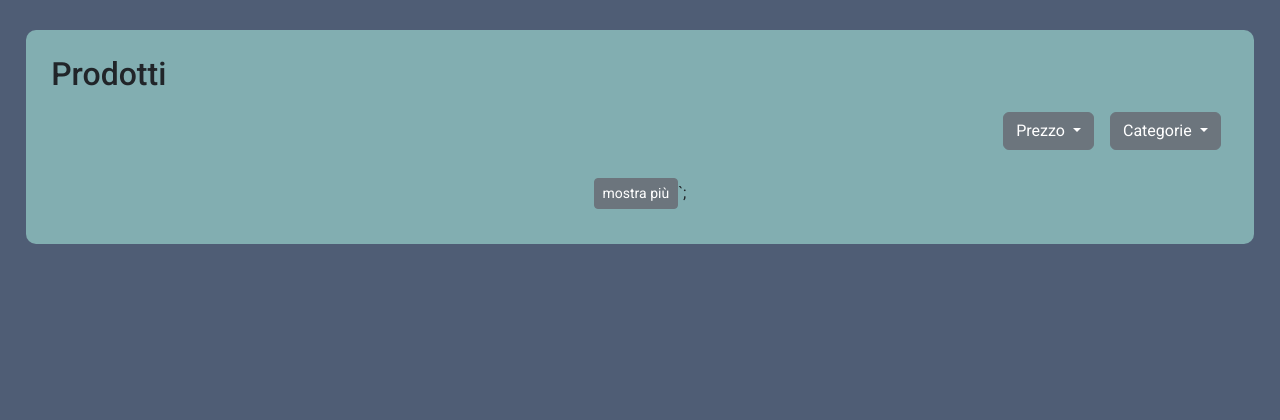
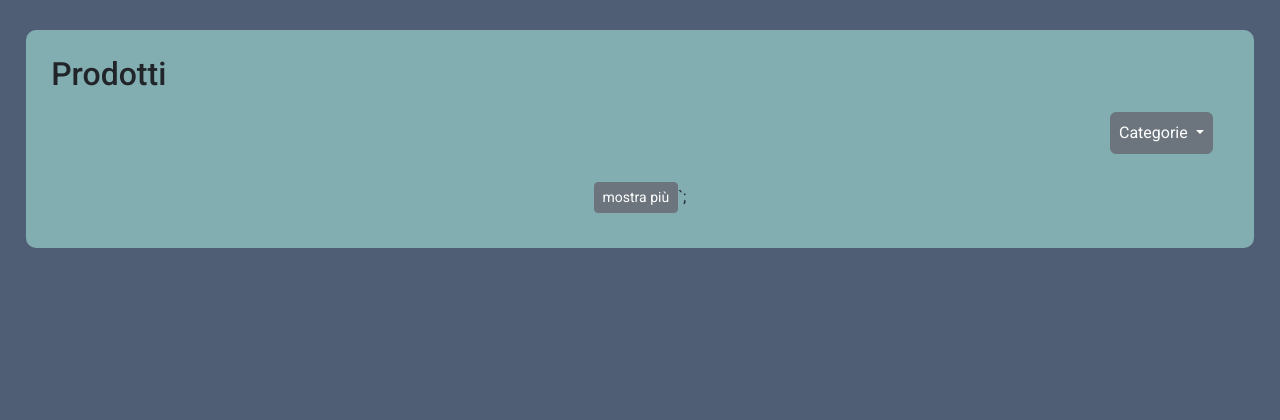
Before and after one commit to fronzofronzo/webProject, a PHP site: page /catalogue in a window 1280 px wide. Shown: the part 155-575 px from the top of the page. Run offline with PHP 8.4, Linux system fonts and the light colour scheme; data that the repository does not hold is empty.

Commit message:
Minor graphics fixes.

```diff
--- a/funside/js/catalogue.js
+++ b/funside/js/catalogue.js
@@ -58,7 +58,7 @@ function generateCategoriesChoice(categories) {
 	let result = "";
 	for(let i=0; i<categories.length; i++) {
 		let category = `
-		<li class="form-check">
+		<li class="form-check mx-2">
 			<input class="form-check-input" type="checkbox" value="" id="${categories[i]["type"]}">
 			<label class="form-check-label" for="${categories[i]["type"]}">
 				${categories[i]["type"]}
@@ -101,8 +101,8 @@ async function getAllCategories() {
 					}
 				}
 			}
+			numProducts = 3;
 			filteredProducts = selectedProducts;
-			console.log(filteredProducts);
 			showProducts(filteredProducts);
 		});
 	} catch (error) {
--- a/funside/template/catalogue-view.php
+++ b/funside/template/catalogue-view.php
@@ -2,18 +2,11 @@
 	<h2>Prodotti</h2>
 	<div class = "d-flex flex-row-reverse">
 		<div class="dropdown p-2">
-			<a class="btn btn-secondary dropdown-toggle" href="#" role="button" data-bs-toggle="dropdown" aria-expanded="false">
+			<a class="btn btn-secondary dropdown-toggle p-2 mx-2" href="#" role="button" data-bs-toggle="dropdown" aria-expanded="false">
 				Categorie
 			</a>
 
-			<ul class="dropdown-menu ">
-			</ul>
-		</div>
-		<div class="dropdown p-2">
-			<a class="btn btn-secondary dropdown-toggle" href="#" role="button" data-bs-toggle="dropdown" aria-expanded="false">
-				Prezzo
-			</a>
-			<ul class="dropdown-menu ">
+			<ul class="dropdown-menu mx-2">
 			</ul>
 		</div>
 	</div>
```
